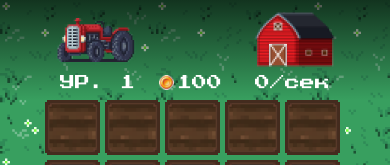
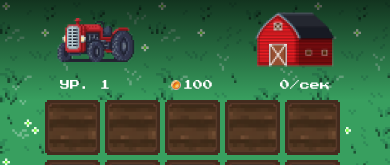
Before and after one commit to donteday/farmily, a React (Create React App) app: page / in a window 390 px wide. Shown: the top 165 px of the page. Built offline with nearby package versions, Linux system fonts and the light colour scheme.

Commit message:
fix: fix font size

```diff
--- a/src/components/Header/Header.css
+++ b/src/components/Header/Header.css
@@ -12,7 +12,7 @@
     align-items: center;
     margin: 10px auto;
     max-width: 500px;
-    font-size: 1.5em;
+    font-size: 1em;
     font-weight: normal;
 }
 
@@ -81,7 +81,7 @@
 
     .header__stat {
         max-width: 300px;
-        font-size: 15px;
-        top: 75px;
+        font-size: 10px;
+        top: 80px;
     }
 }
--- a/src/components/Header/Header.js
+++ b/src/components/Header/Header.js
@@ -22,7 +22,6 @@ const Header = () => {
 
     function roundThousend(amount) {
         if (amount > 1000000) return (amount/1000000).toFixed(1) + 'm';
-        if (amount > 100000) return (amount/100000).toFixed(1) + 't';
         if (amount > 1000) return (amount/1000).toFixed(1) + 'k';
         return amount;
     }
--- a/src/components/Shop/Shop.css
+++ b/src/components/Shop/Shop.css
@@ -158,8 +158,8 @@
     }
 
     .shop__item-active {
-        width: 300px;
-        bottom: 125px;
+        width: 280px;
+        bottom: 100px;
         font-size: 20px;
     }
 }
```
